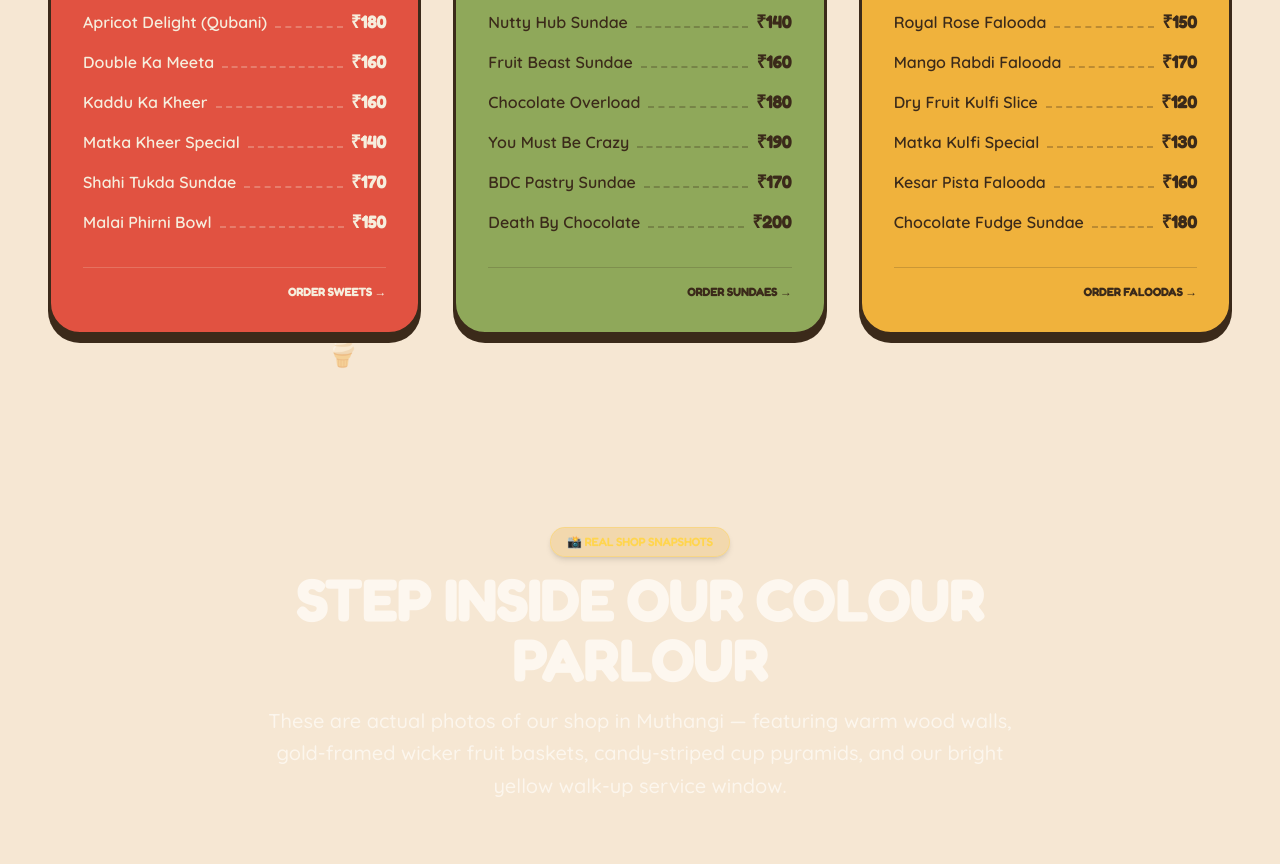
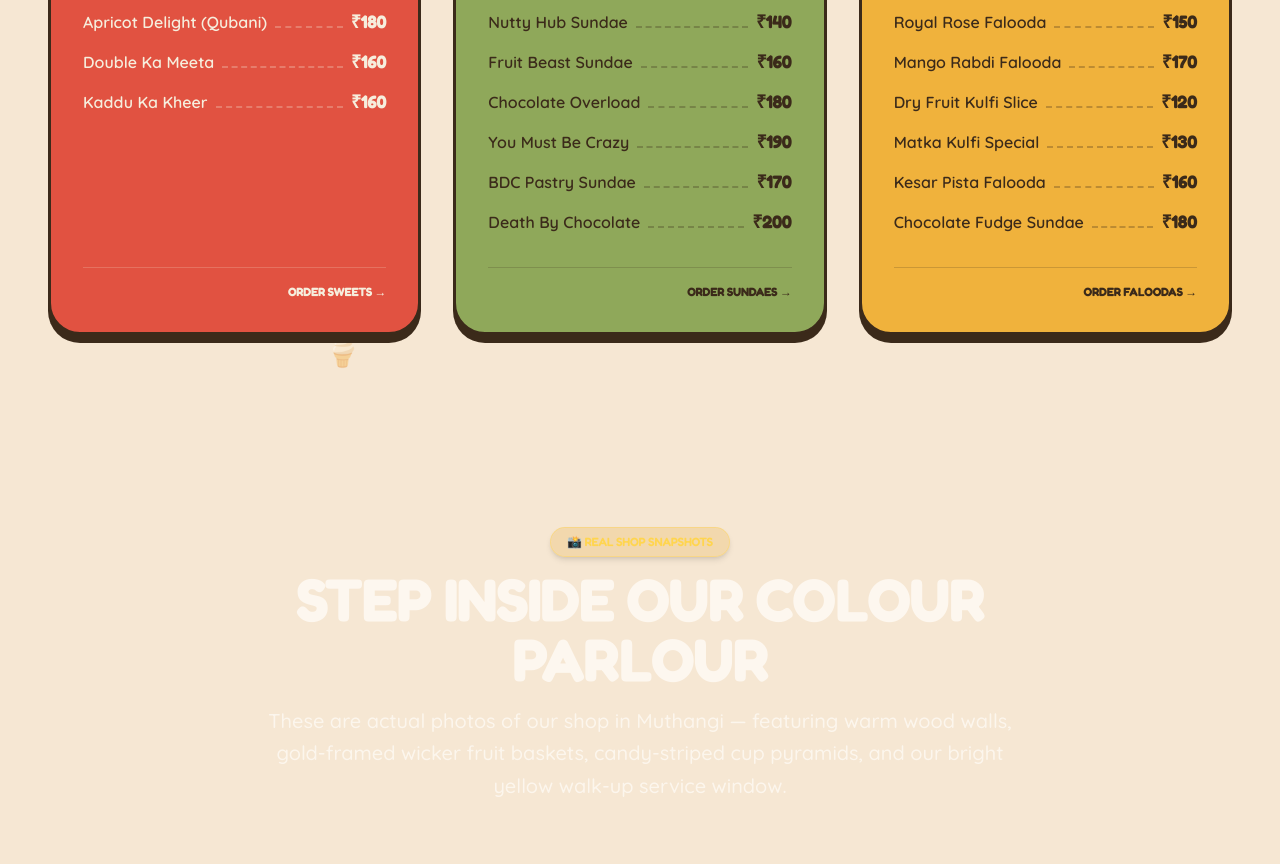
Before and after one commit to lalitejaonteddu/icecream, a Next.js app: page / in a window 1280 px wide. Shown: the part 3060-3924 px from the top of the page. Built offline with nearby package versions, Linux system fonts and the light colour scheme; a web font is replaced by a local one.

Commit message:
Remove Matka Kheer, Shahi Tukda Sundae, and Malai Phirni from Hyderabadi Sweets

```diff
--- a/src/components/BestSellers.tsx
+++ b/src/components/BestSellers.tsx
@@ -39,9 +39,6 @@ const DESSERTS_ITEMS: MenuItem[] = [
   { name: 'Apricot Delight (Qubani)', price: '₹180' },
   { name: 'Double Ka Meeta', price: '₹160' },
   { name: 'Kaddu Ka Kheer', price: '₹160' },
-  { name: 'Matka Kheer Special', price: '₹140' },
-  { name: 'Shahi Tukda Sundae', price: '₹170' },
-  { name: 'Malai Phirni Bowl', price: '₹150' },
 ];
 
 const SUNDAES_ITEMS: MenuItem[] = [
```
